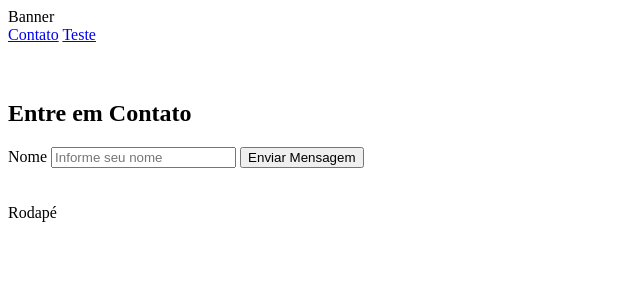
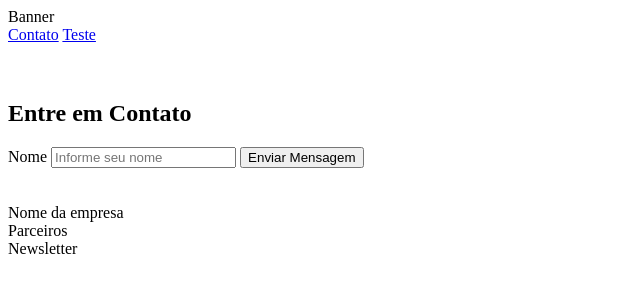
Before and after one commit to prof-marneicardoso/formulario-contato, a plain HTML site: page index.html in a window 1280 px wide. Shown: the whole page, without its empty margins (0-640 px from the left). Drawn offline with Linux system fonts and the light colour scheme.

Commit message:
Adicionado o Footer

```diff
--- a/index.html
+++ b/index.html
@@ -43,6 +43,10 @@
 
     <br><br>
     <!-- <br><br><br><br><br><br><br><br><br><br><br><br><br><br><br><br><br><br><br><br><br><br><br><br><br><br><br><br> -->
-    <footer>Rodapé</footer>
+    <footer>
+        <div>Nome da empresa</div>
+        <div>Parceiros</div>
+        <div>Newsletter</div>
+    </footer>
 </body>
 </html>
```
